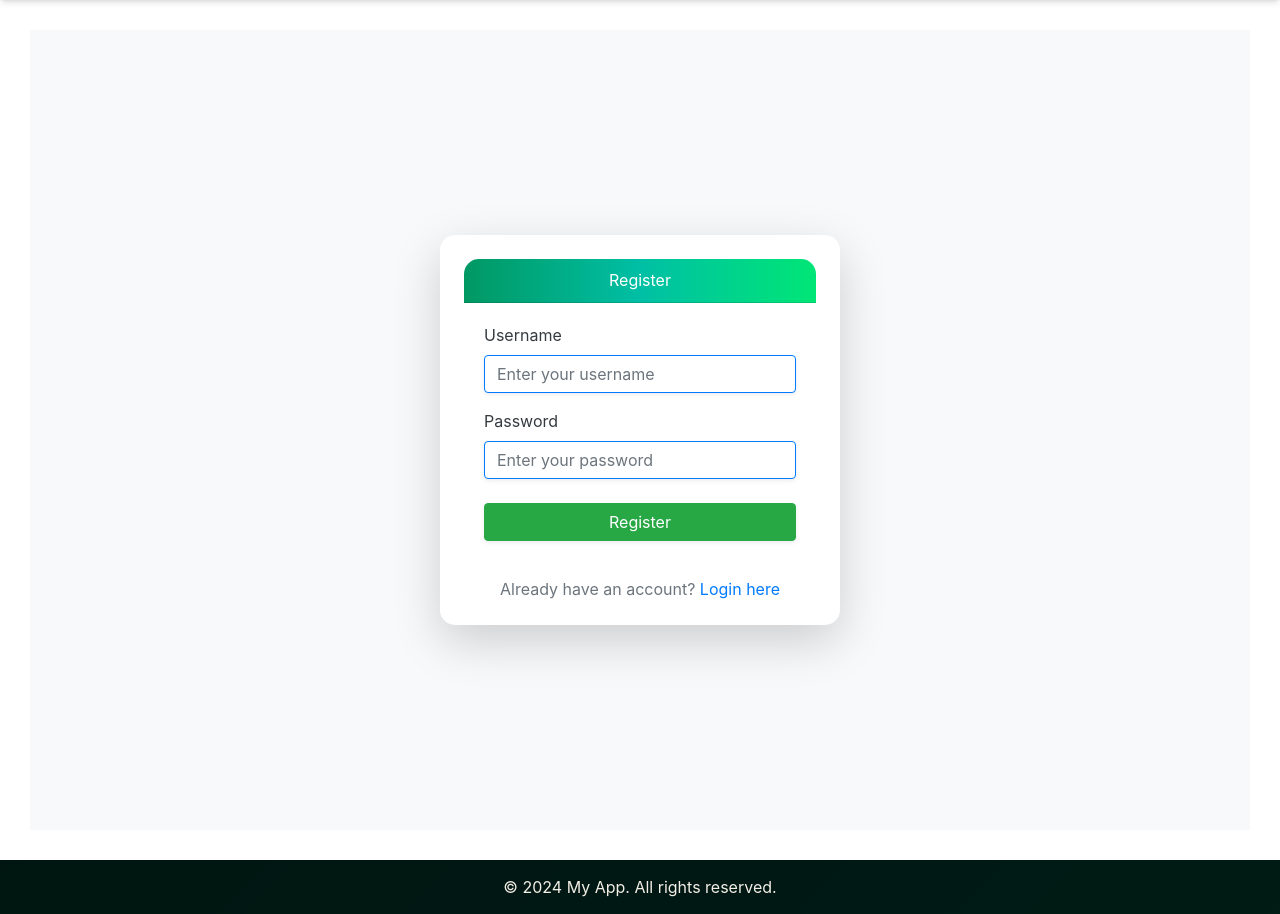
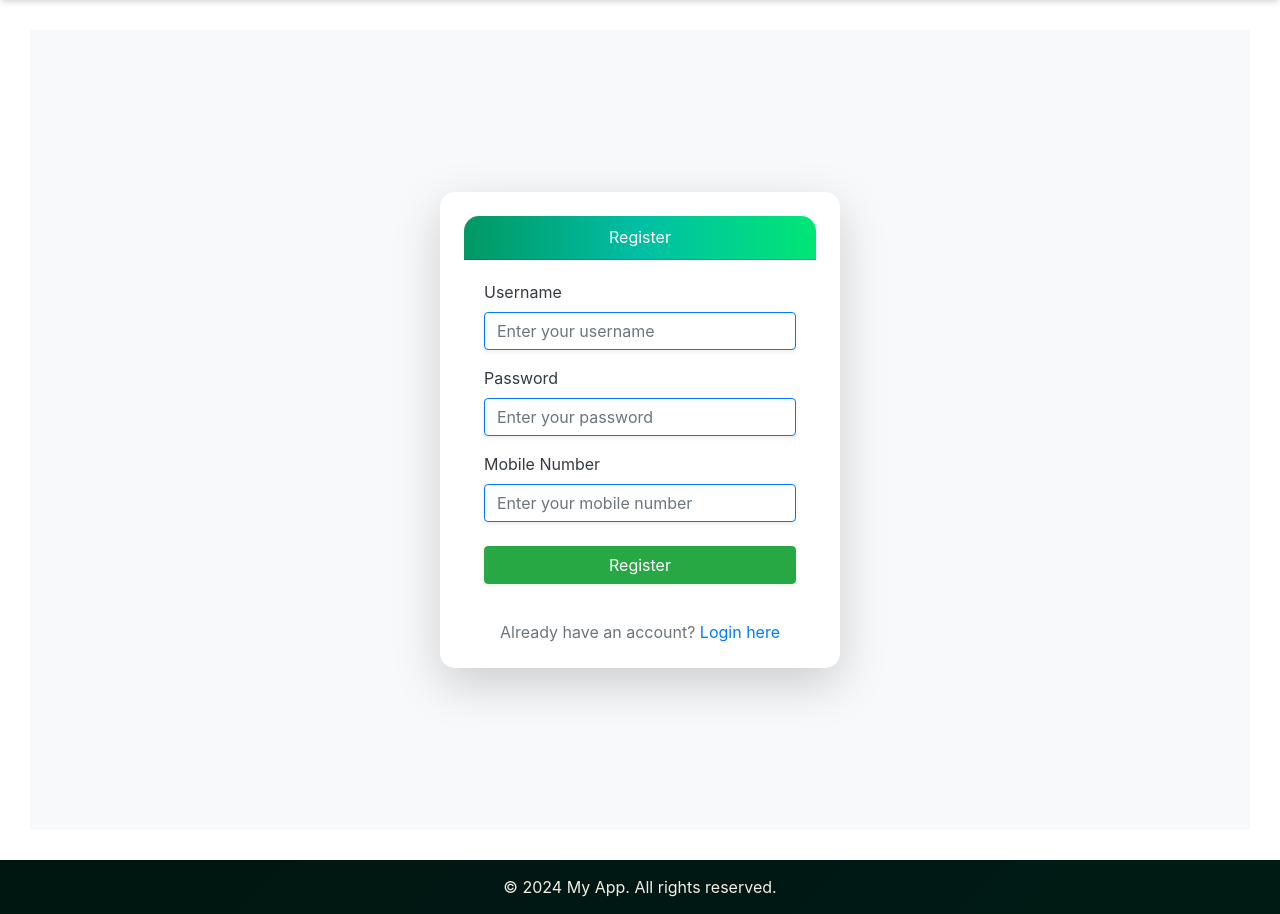
Before and after one commit to shyammmmm21/museum-ticket-booking-system, a Flask app: page /register in a window 1280 px wide. Shown: the part 77-991 px from the top of the page. Run offline with Flask 3, Linux system fonts and the light colour scheme; some libraries are stand-ins or nearby versions.

Commit message:
Update register.html

```diff
--- a/templates/register.html
+++ b/templates/register.html
@@ -10,6 +10,18 @@
         </div>
 
         <div class="card-body">
+            <!-- Flash messages for errors or success notifications -->
+            {% with messages = get_flashed_messages(with_categories=true) %}
+                {% if messages %}
+                    {% for category, message in messages %}
+                        <div class="alert alert-{{ category }} alert-dismissible fade show" role="alert">
+                            {{ message }}
+                            <button type="button" class="btn-close" data-bs-dismiss="alert" aria-label="Close"></button>
+                        </div>
+                    {% endfor %}
+                {% endif %}
+            {% endwith %}
+
             <form action="{{ url_for('register') }}" method="POST">
                 <div class="form-group">
                     <label for="username" class="fw-bold text-dark">Username</label>
@@ -33,6 +45,17 @@
                         required>
                 </div>
 
+                <div class="form-group mt-3">
+                    <label for="mobile" class="fw-bold text-dark">Mobile Number</label>
+                    <input
+                        type="tel"
+                        id="mobile"
+                        name="mobile"
+                        class="form-control border border-primary shadow-sm"
+                        placeholder="Enter your mobile number"
+                        required>
+                </div>
+
                 <div class="d-grid gap-2 mt-4">
                     <button type="submit" class="btn btn-success w-100 shadow-sm">Register</button>
                 </div>
```
